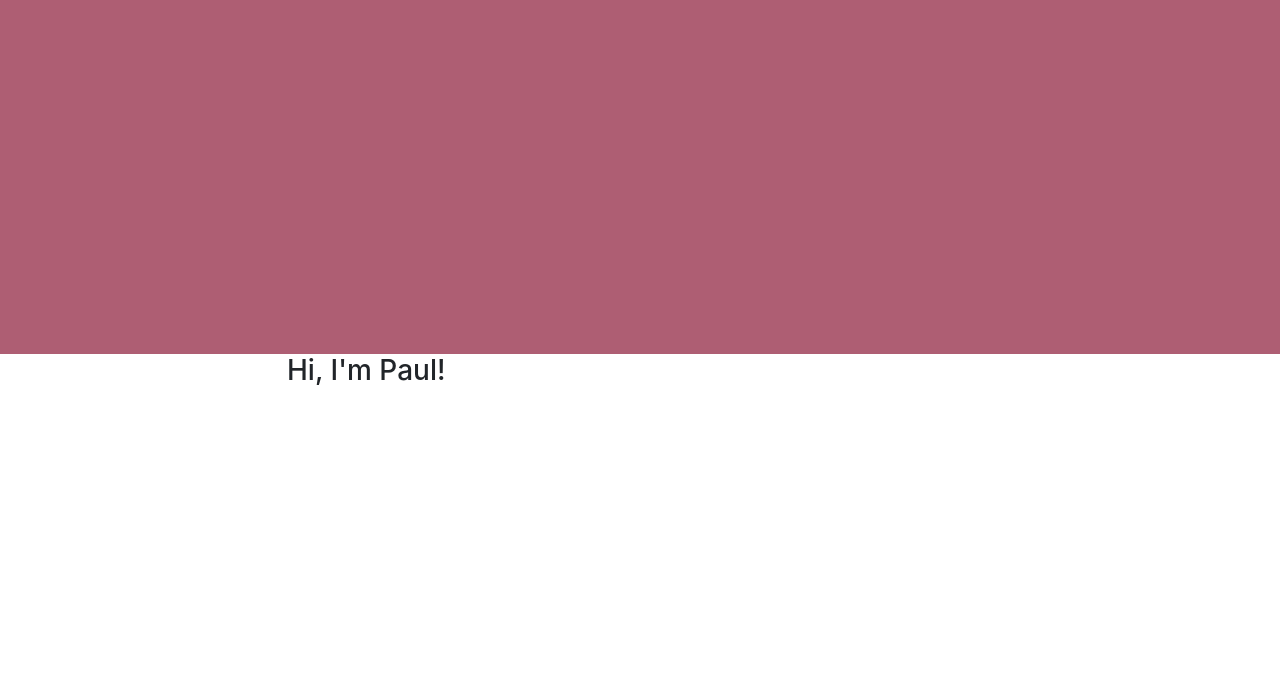
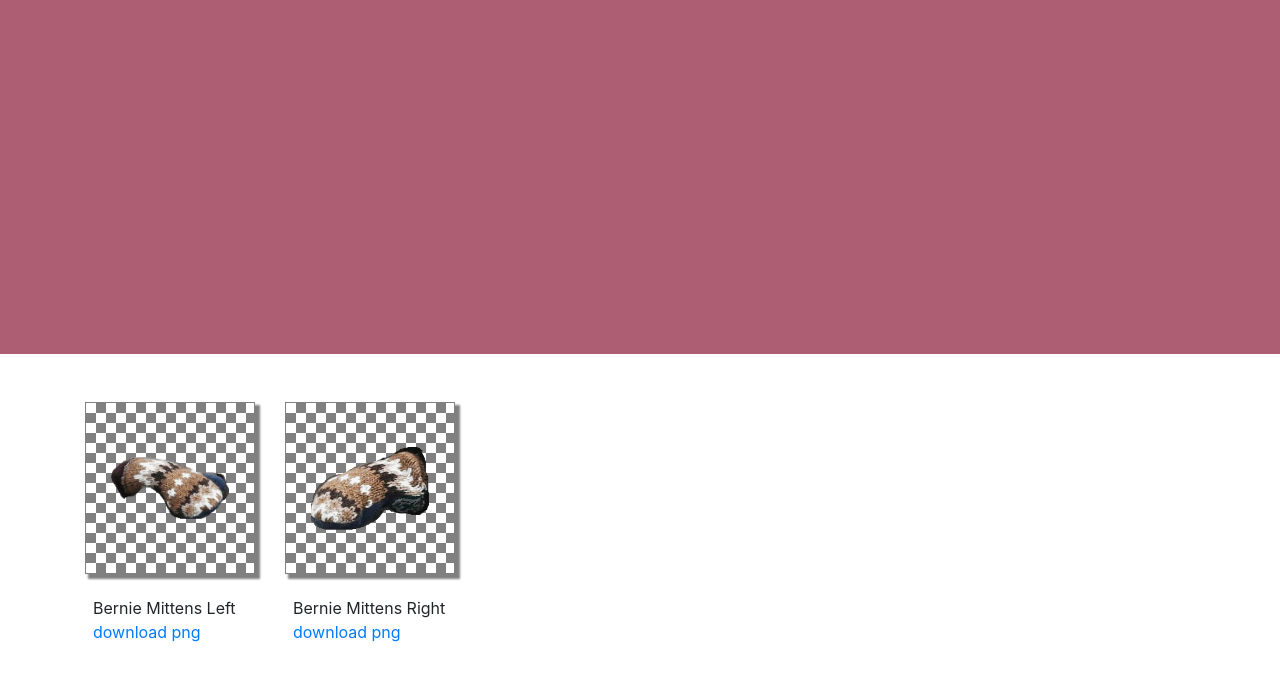
Before and after one commit to uconnjosh/meme-assets, a website: page app/index.html in a window 1280 px wide. Shown: the part 446-1138 px from the top of the page. Before the commit the page ends 842 px from the top, so only its background shows below. Drawn offline with nearby package versions, Linux system fonts and the light colour scheme; files that its build step writes are made by us from their sources.

Commit message:
Implement basic card-like aproach & include the bernie mittens!!!

```diff
--- a/app/index.html
+++ b/app/index.html
@@ -37,7 +37,56 @@
     </a>
     <a id="main">
       <div class="container">
-        <h3>Hi, I'm Paul!</h3>
+        <div class="row row__cards">
+
+          <div class="col-sm">
+
+            <div class="asset-card">
+              <div
+                class="asset-image"
+                style="background-image: url(/images/bernie-mittens-left.png)"
+              >
+              </div>
+            </div>
+
+            <div class="asset-meta">
+
+              <h7>Bernie Mittens Left</h7>
+
+              <a
+                href="/images/bernie-mittens-left.png"
+                download
+              >
+                download png
+              </a>
+
+            </div>
+          </div>
+
+          <div class="col-sm">
+
+            <div class="asset-card">
+              <div
+                class="asset-image"
+                style="background-image: url(/images/bernie-mittens-right.png)"
+              >
+              </div>
+            </div>
+
+            <div class="asset-meta">
+
+              <h7>Bernie Mittens Right</h7>
+
+              <a
+                href="images/bernie-mittens-right.png"
+                download
+              >
+                download png
+              </a>
+            </div>
+          </div>
+
+        </div>
       </div>
     </a>
     <!-- Google Analytics: change UA-XXXXX-X to be your site's ID. -->
--- a/app/styles/main.scss
+++ b/app/styles/main.scss
@@ -1,5 +1,4 @@
 a {
-  color: inherit;
   text-decoration: none;
   &:visited {
     color: inherit
@@ -48,12 +47,11 @@ h1,h2,h3,h4,h5,h5 {
   border-top: .05rem solid #e5e5e5;
 }
 
-/* Customize container */
-@media (min-width: 48em) {
-  .container {
-    max-width: 46rem;
-  }
+.container {
+  padding-top: 3rem;
+  padding-bottom: 3rem;
 }
+
 .container-narrow > hr {
   margin: 2rem 0;
 }
@@ -126,3 +124,42 @@ h1,h2,h3,h4,h5,h5 {
     border-bottom: 0;
   }
 }
+
+.row__cards {
+  align-items: flex-start;
+}
+
+.col-sm {
+  max-width: 200px;
+}
+
+.asset-card {
+  padding-bottom: 100%;
+  position: relative;
+  background-image: linear-gradient(45deg, #808080 25%, transparent 25%), linear-gradient(-45deg, #808080 25%, transparent 25%), linear-gradient(45deg, transparent 75%, #808080 75%), linear-gradient(-45deg, transparent 75%, #808080 75%);
+  background-size: 20px 20px;
+  background-position: 0 0, 0 10px, 10px -10px, -10px 0px;
+  cursor: zoom-in;
+  border: solid thin rgb(128,128,128);
+  box-shadow: 4px 4px 2px 1px rgb(128,128,128);
+  &:hover {
+    .asset-image {
+      background-size: 80%;
+    }
+  }
+}
+
+.asset-image {
+  position: absolute;
+  width: 100%;
+  height: 100%;
+  background-repeat: no-repeat;
+  background-position: center;
+  background-size: 70%;
+  transition: background-size .3s
+}
+
+.asset-meta {
+  margin-top: 22px;
+  padding-left: 8px;
+}
```
Also changed, not shown: app/images/bernie-mittens-left.png (added), app/images/bernie-mittens-right.png (added).
